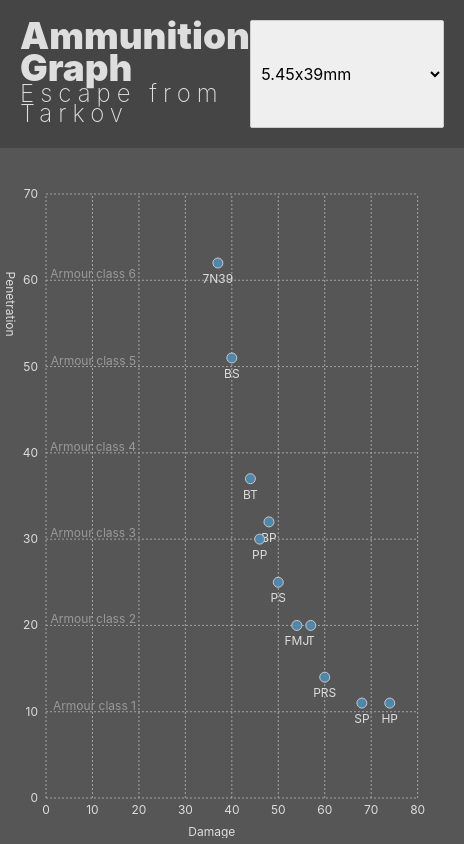
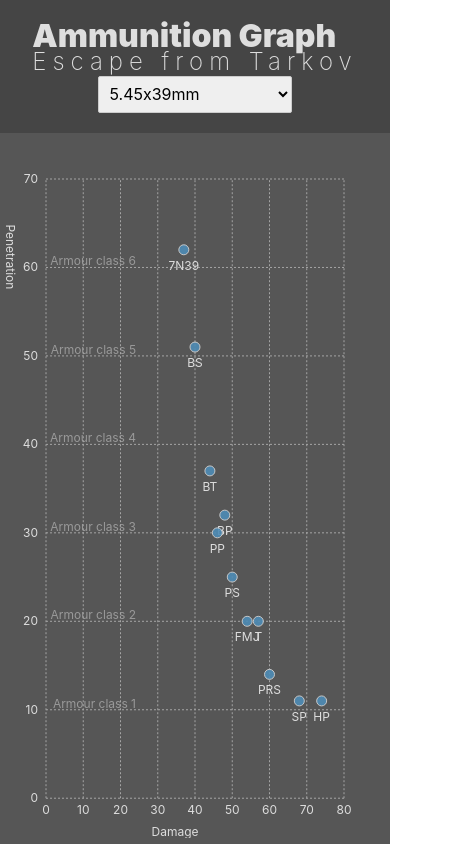
Before and after one commit to Benj0s/eft-ammunition, a Svelte app: page / in a window 390 px wide. Shown: the whole page, 464 px wide, since content can reach past the window. Built offline with nearby package versions, Linux system fonts and the light colour scheme.

Commit message:
feat(Header): styling ammo selector for smaller devices

```diff
--- a/src/components/Header.svelte
+++ b/src/components/Header.svelte
@@ -13,7 +13,7 @@
   header {
     padding: 20px;
     display: flex;
-    align-items: start;
+    align-items: center;
     justify-content: space-between;
     background-color: #454545;
     color: #dedede;
@@ -38,6 +38,34 @@
     font-weight: 900;
     line-height: 32px;
   }
+
+  @media (max-width: 610px) {
+    header {
+      flex-direction: column;
+    }
+
+    header :global(.ammo-selector select) {
+      width: 100%;
+      margin-top: 10px;
+    }
+  }
+
+  @media (max-width: 390px) {
+    .header-title h1 {
+      font-size: 2rem;
+    }
+  }
+
+  @media (max-width: 350px) {
+    .header-title h1 {
+      font-size: 1.6rem;
+    }
+
+    .header-title h2 {
+      font-size: 1rem;
+      letter-spacing: 4px;
+    }
+  }
 </style>
 
 <header>
--- a/src/components/ammo-selector/AmmoSelector.svelte
+++ b/src/components/ammo-selector/AmmoSelector.svelte
@@ -22,7 +22,6 @@
 <style>
   .ammo-selector {
     display: flex;
-    align-self: stretch;
   }
 
   .ammo-selector select {
```
